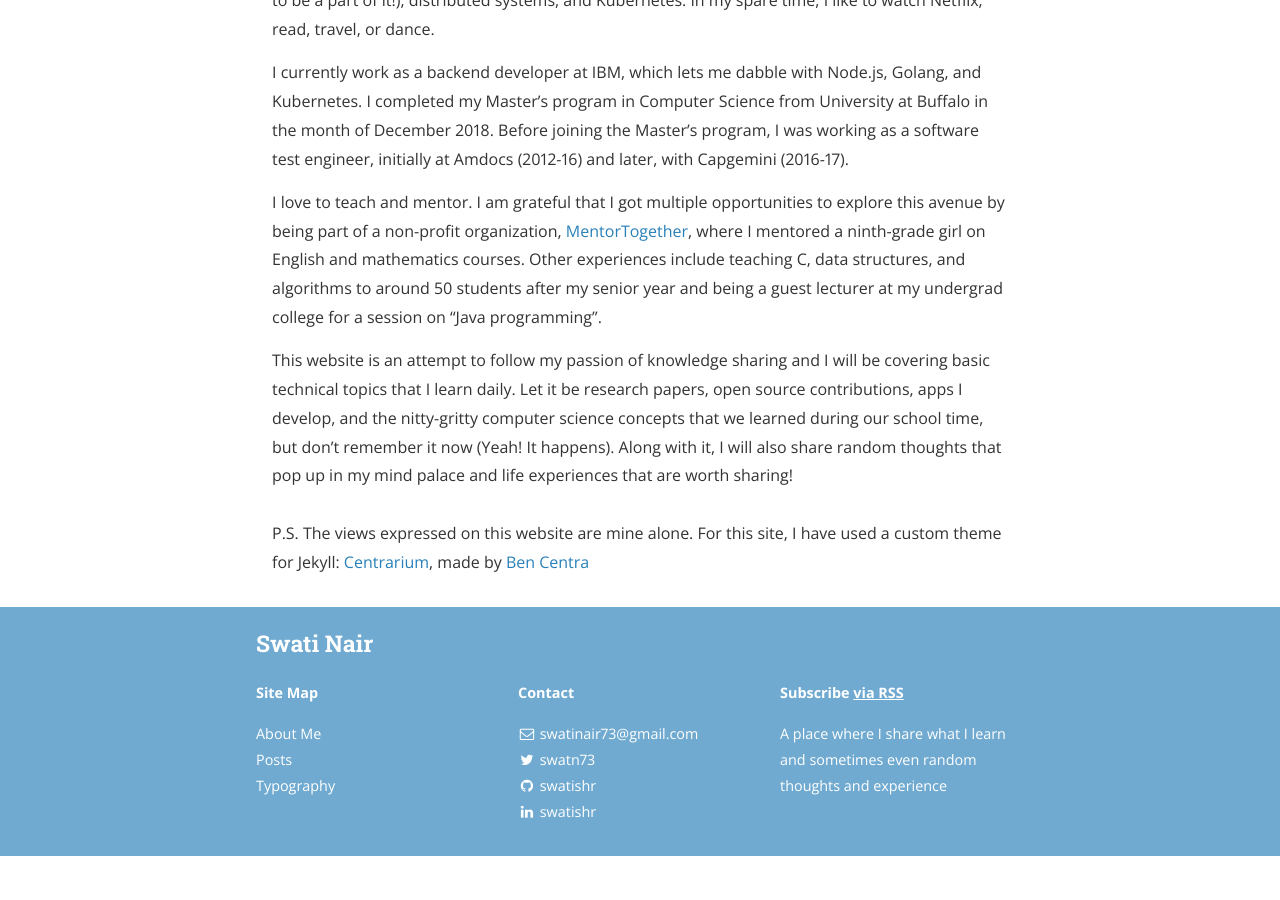
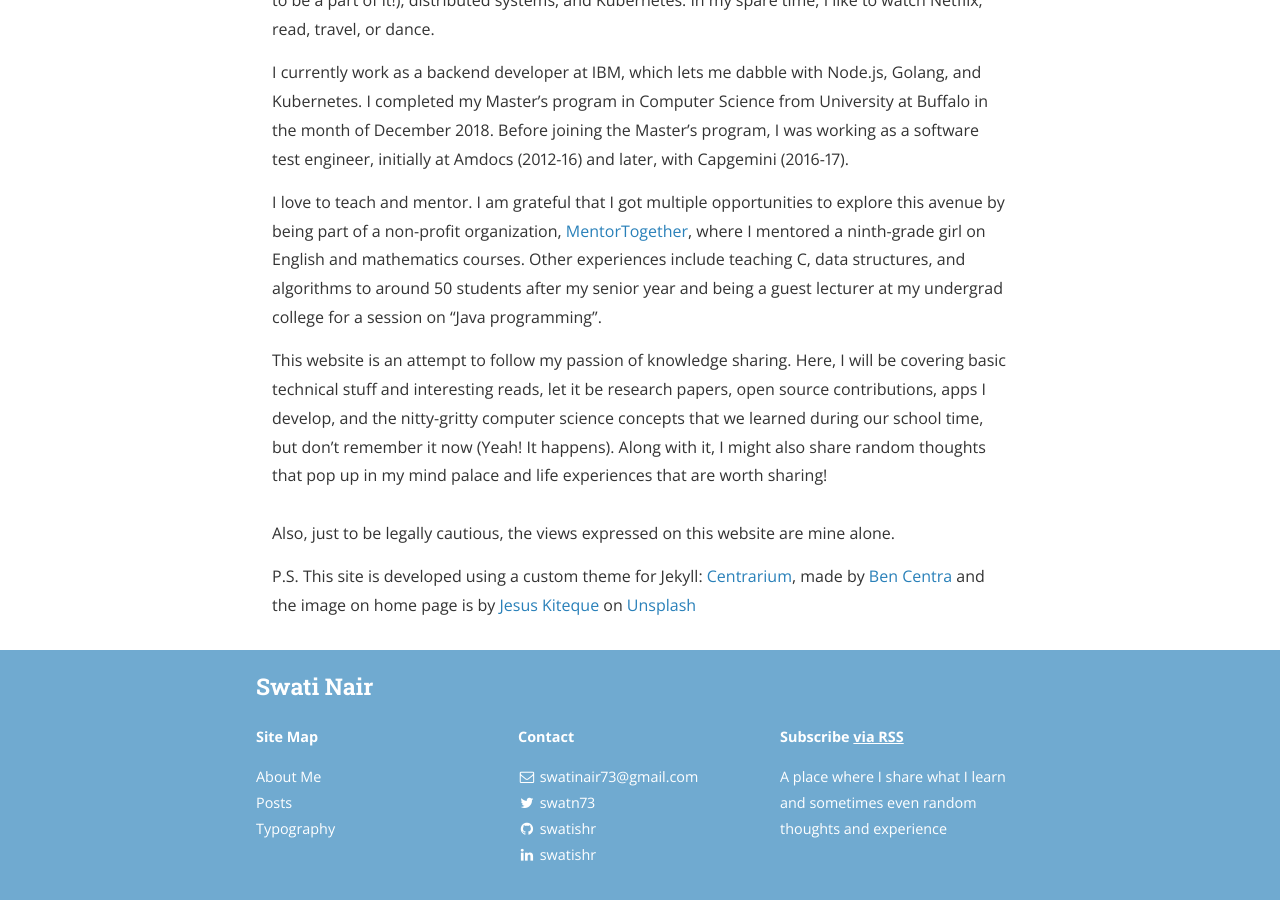
Before and after one commit to swatishr/swatishr.github.io, a Jekyll site: the page built from about.md, in a window 1280 px wide and 900 px high, scrolled down 670 px. Built offline with Jekyll 4.4.1, drawn with Linux system fonts in a browser that asks for light colours; nearby versions of some CDN libraries; before the commit the page ends 1526 px from its top, so only the background shows below that.

Commit message:
changing about section

```diff
--- a/about.md
+++ b/about.md
@@ -13,13 +13,15 @@ I currently work as a backend developer at IBM, which lets me dabble with Node.j
 
 I love to teach and mentor. I am grateful that I got multiple opportunities to explore this avenue by being part of a non-profit organization, [MentorTogether][mentortogether], where I mentored a ninth-grade girl on English and mathematics courses. Other experiences include teaching C, data structures, and algorithms to around 50 students after my senior year and being a guest lecturer at my undergrad college for a session on "Java programming".
 
-This website is an attempt to follow my passion of knowledge sharing and I will be covering basic technical topics that I learn daily. Let it be research papers, open source contributions, apps I develop, and the nitty-gritty computer science concepts that we learned during our school time, but don't remember it now (Yeah! It happens). Along with it, I will also share random thoughts that pop up in my mind palace and life experiences that are worth sharing!
+This website is an attempt to follow my passion of knowledge sharing. Here, I will be covering basic technical stuff and interesting reads, let it be research papers, open source contributions, apps I develop, and the nitty-gritty computer science concepts that we learned during our school time, but don't remember it now (Yeah! It happens). Along with it, I might also share random thoughts that pop up in my mind palace and life experiences that are worth sharing!
 <br>
 <br>
-P.S. The views expressed on this website are mine alone.
-For this site, I have used a custom theme for Jekyll: [Centrarium][centrarium], made by [Ben Centra][bencentra]
+Also, just to be legally cautious, the views expressed on this website are mine alone.
 
+P.S. This site is developed using a custom theme for Jekyll: [Centrarium][centrarium], made by [Ben Centra][bencentra] and the image on home page is by [Jesus Kiteque][homepageimage] on [Unsplash][unsplash]
 
 [centrarium]: https://github.com/bencentra/centrarium
 [bencentra]: http://bencentra.com
 [mentortogether]: https://mentortogether.org/
+[homepageimage]: https://unsplash.com/photos/wn-KYaHwcis?utm_source=unsplash&utm_medium=referral&utm_content=creditCopyText
+[unsplash]: https://unsplash.com/search/photos/tech?utm_source=unsplash&utm_medium=referral&utm_content=creditCopyText
```
